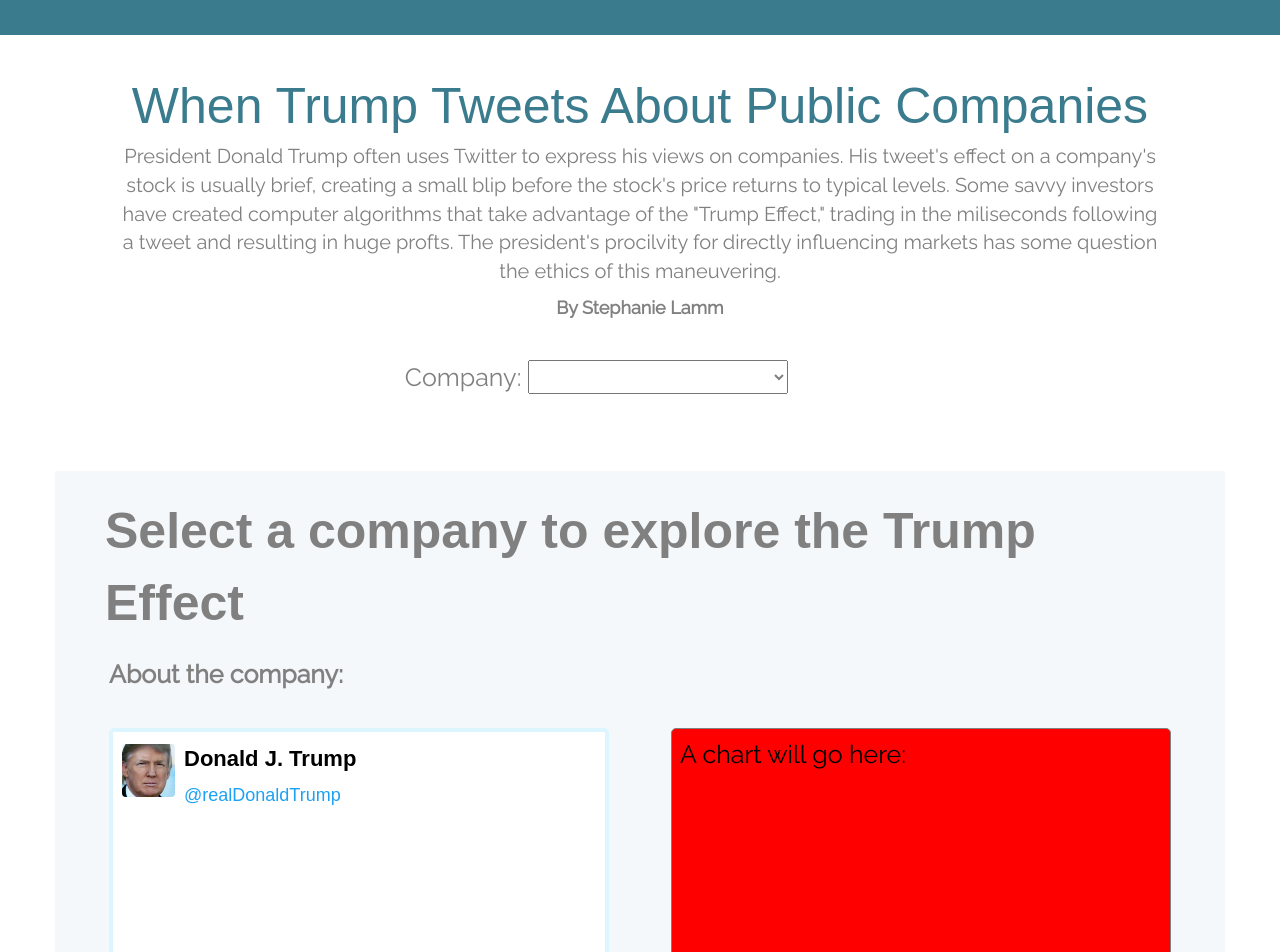
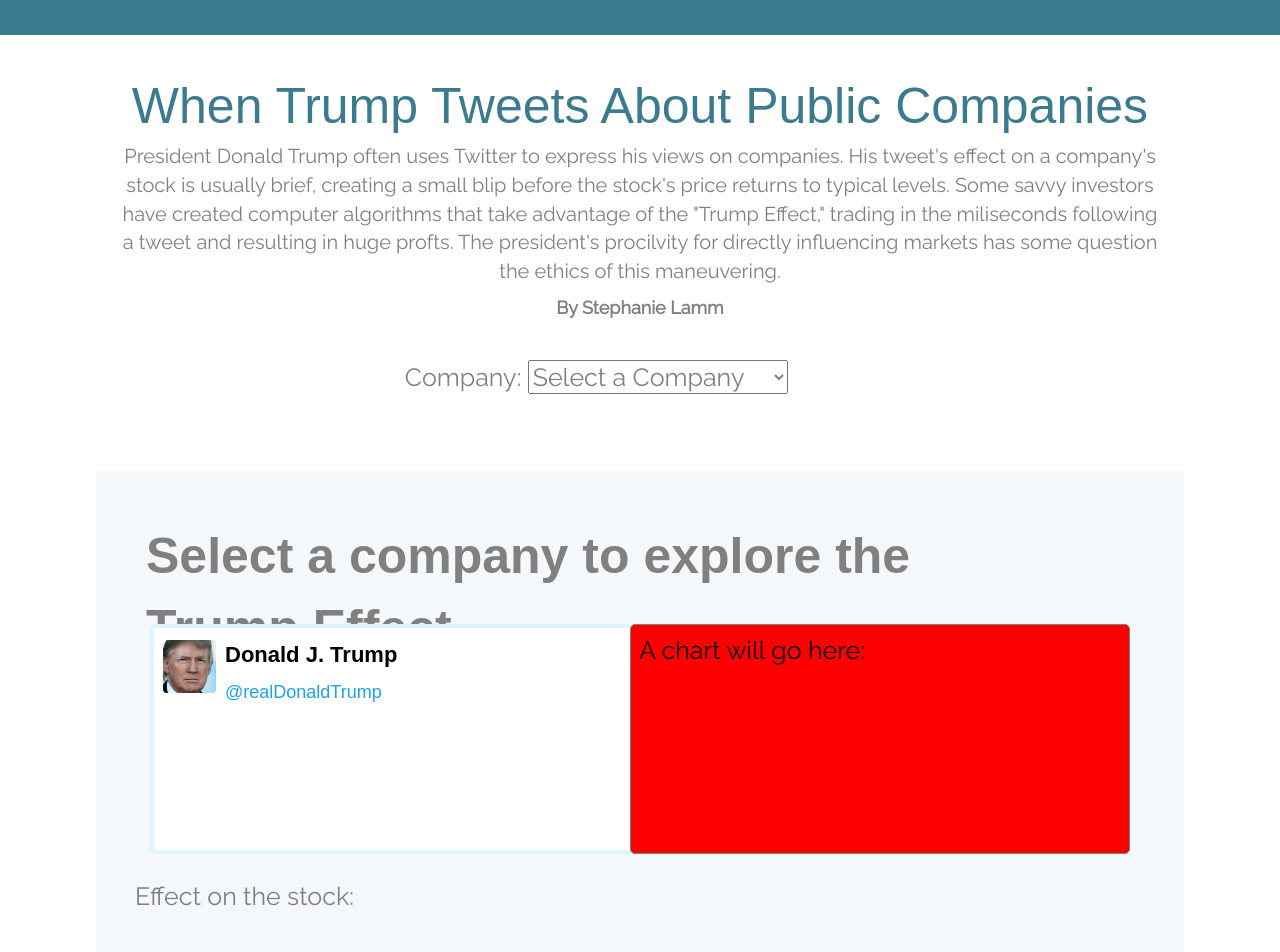
Before and after one commit to stephanielamm/Tracking-the-Trump-Effect, a Vue app: page / in a window 1280 px wide. Shown: the top 952 px of the page. Built offline with nearby package versions, Linux system fonts and the light colour scheme; a web font is replaced by a local one.

Commit message:
Fixing the content box styling.

```diff
--- a/src/components/about.vue
+++ b/src/components/about.vue
@@ -2,7 +2,7 @@
   <div class="container box">
   <div class="row about">
   <div class="col col-lg-12">
-  <p>About the company: {{ currentAbout }}</p>
+  <p>{{ currentAbout }}</p>
 </div>
 </div>
 
@@ -60,18 +60,18 @@
 <style>
 .box {
   background-color: #F5F8FA;
+  width: 85%;
+  height: auto;
   margin-bottom: 75px;
   padding: 1em 3em 3em 3em;
 }
 .about {
   font-size: 25px;
-  font-weight: bold;
 }
 .chart {
   float: right;
 }
 .analysis {
   font-size: 25px;
-  font-weight: bold;
 }
 </style>
--- a/src/components/dropDown.vue
+++ b/src/components/dropDown.vue
@@ -3,7 +3,7 @@
     <!-- Dropdown menu to set company -->
     <p id="drop-down-menu">Company:
     <select v-model="currentCompany" class="company">
-      <option value="Select a company to see tweets and stock data">Select a Company</option>
+      <option value="Select a company to explore the Trump Effect">Select a Company</option>
       <option value="Boeing">Boeing</option>
       <option value="Fiat-Chrysler">Fiat-Chrysler</option>
       <option value="Ford">Ford</option>
@@ -14,7 +14,7 @@
       <option value="General Motors">General Motors</option>
     </select>
   </br>
-    <div class="container">
+    <div class="container company-container">
       <div class="row company-name">{{ currentCompany }}</div>
     </div>
   <about :currentCompany="currentCompany" :tweets="tweets"></about>
@@ -51,11 +51,16 @@
   text-align: center;
   font-size: 25px;
 }
+.company-container {
+  background-color: #F5F8FA;
+  width: 85%;
+  height:100px;
+
+}
 .company-name {
+  padding: 1em 3em 3em 1em;
   font-family: 'Mukta Vaani', sans-serif;
   font-weight: bold;
   font-size: 50px;
-  background-color: #F5F8FA;
-  padding: 0.5em 1em 0em;
 }
 </style>
```
